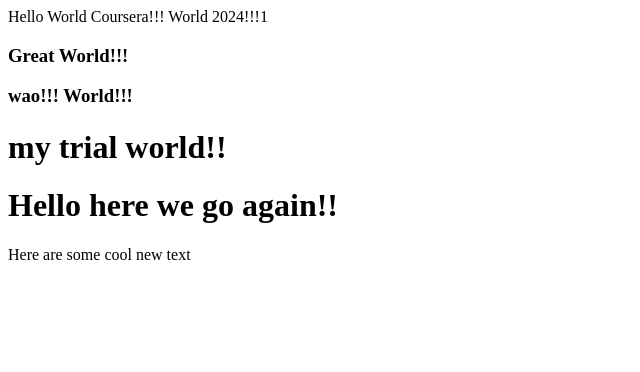
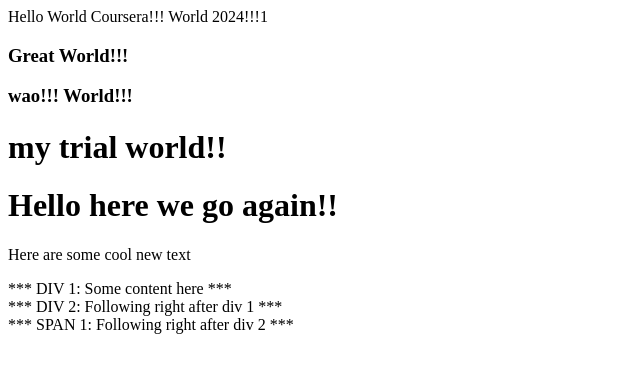
Before and after one commit to farukbabalolas/coursera-2024-1, a plain HTML site: page index.html in a window 1280 px wide. Shown: the whole page, without its empty margins (0-640 px from the left). Drawn offline with Linux system fonts and the light colour scheme.

Commit message:
Update index.html

```diff
--- a/index.html
+++ b/index.html
@@ -17,5 +17,10 @@
     <h1> Hello here we go again!!</h1>
     <p> Here are some cool new text</p>
 
+    <div>*** DIV 1: Some content here ***</div>
+    <div>*** DIV 2: Following right after div 1 ***</div>
+    <span>*** SPAN 1: Following right after div 2 ***</span>
+    <div>
+
 </body>
 </html>
```
